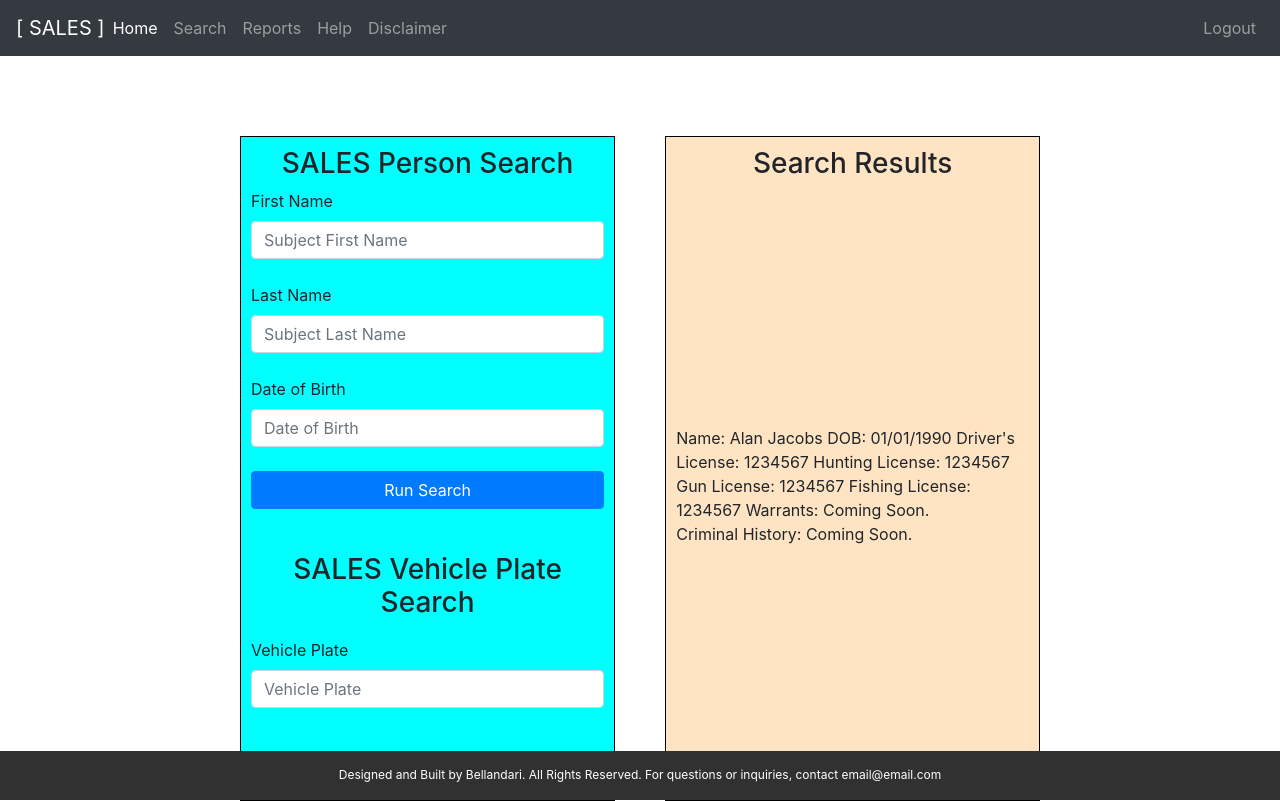
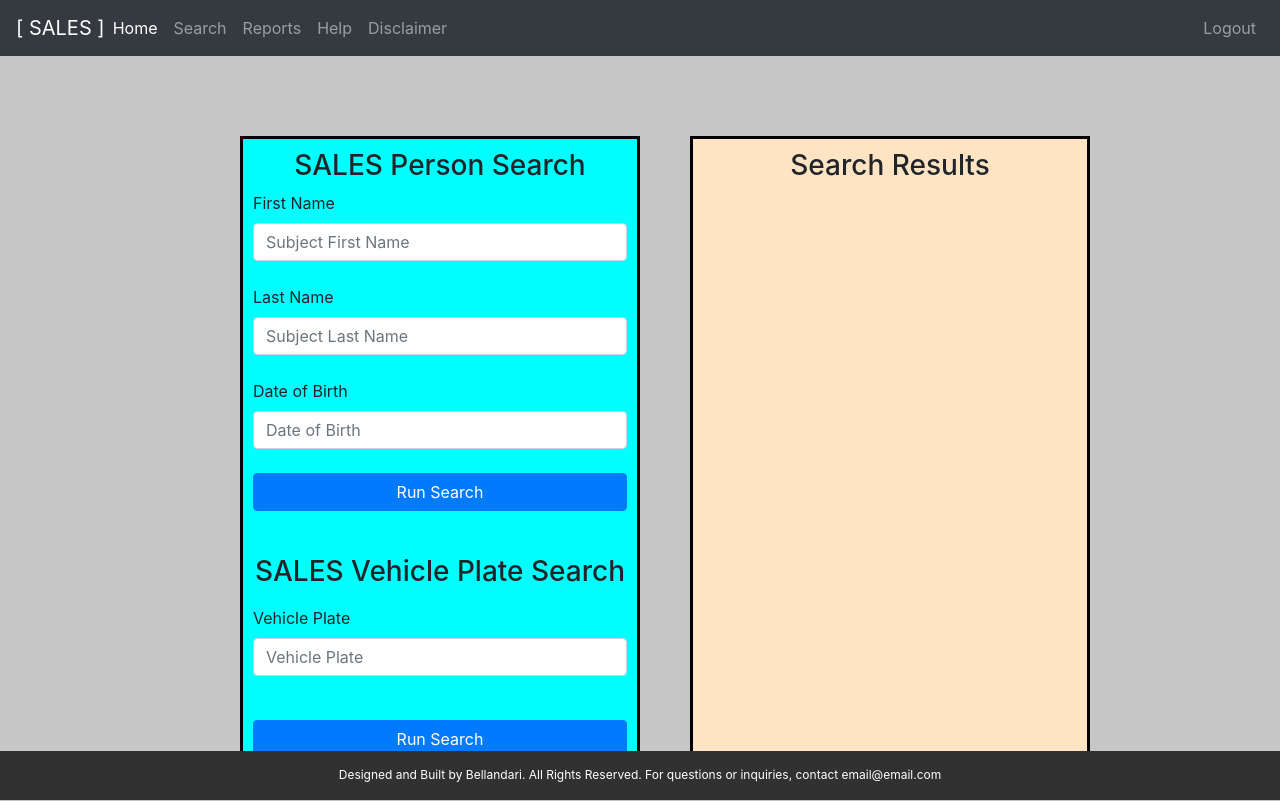
Before and after one commit to bellandari/MDT-Project, a Flask app: page /search in a window 1280 px wide. Run offline with Flask 3, Linux system fonts and the light colour scheme; the visitor is signed in with stand-in values (Sample User, id 1); data that the repository does not hold is empty; some libraries are stand-ins or nearby versions.

Commit message:
Template Updates

```diff
--- a/website/static/css/main.css
+++ b/website/static/css/main.css
@@ -1,10 +1,103 @@
+/* ------------------------- Search Page ------------------------- */
+
+.grid {
+
+  display: grid;
+  grid-template-columns: 400px 400px;
+  grid-gap: 50px;
+
+  width: 800px;
+  height: 500px;
+
+  margin: 80px auto;
+
+}
+
+.box {
+
+  display: grid;
+  padding: 10px;
+  grid-gap: 10px;
+
+}
+
+.box.searchcontainer {
+
+  display: grid;
+  grid-column: 1;
+
+  border-style: solid;
+  border-width: 3px;
+  border-color: #000;
+
+  background-color: aqua;
+
+}
+
+.box.resultscontainer {
+
+  display: grid;
+  grid-column: 2;
+
+  border-style: solid;
+  border-width: 3px;
+  border-color: #000;
+
+  background-color: bisque;
+  overflow-y: scroll;
+
+}
+
+h3.searchpage {
+
+  text-align: center;
+
+}
+
+/* ------------------------- Home Page ------------------------- */
+
+.float-container {
+
+  padding: 20px;
+
+}
+
+.float-child {
+
+  width: 50%;
+  float: left;
+  padding: 20px;
+
+}
+
+.logincontainer {
+
+  width: 400px;
+  padding: 50px;
+  margin: auto;
+
+}
+
+.information {
+
+  font-size: 14px;
+
+}
+
+.updates {
+
+  font-size: 14px;
+
+}
+
+/* ------------------------- Global ------------------------- */
+
 body {
 
-  margin: 0;
-  padding: 0;
   font-family: "Helvetica Neue", Helvetica, Arial, sans-serif;
   font-size: 12px;
   color: #444;
+  background-color: #c6c6c6 !important;
 
 }
 
@@ -29,75 +122,6 @@
 
 }
 
-.grid {
-
-  display: grid;
-  grid-template-columns: auto auto;
-  grid-gap: 50px;
-
-  width: 800px;
-  height: 500px;
-
-  margin: 80px auto;
-
-}
-
-
-.box {
-
-  display: grid;
-  padding: 10px;
-  grid-gap: 10px;
-
-}
-
-.box.searchcontainer {
-
-  display: grid;
-
-  grid-column: 1;
-
-
-  border-style: solid;
-  border-width: 1px;
-  border-color: #000;
-
-  background-color: aqua;
-
-}
-
-.box.resultscontainer {
-
-  display: grid;
-
-  grid-column: 2;
-
-  border-style: solid;
-  border-width: 1px;
-  border-color: #000;
-
-  background-color: bisque;
-
-}
-
-
-.float-container {
-
-  border-width: 3px;
-  border-style: solid;
-  border-color: #fff;
-  padding: 20px;
-
-}
-
-.float-child {
-
-  width: 50%;
-  float: left;
-  padding: 20px;
-
-}
-
 .footer {
 
   position: fixed;
--- a/website/templates/search.html
+++ b/website/templates/search.html
@@ -3,63 +3,97 @@
 {% block content %}
 
 <!-------------------------------------------------------------------------------------------------------->
+
 <div class="grid">
+
   <div class="box searchcontainer">
+
     <form id="person" method="post">
-      <h3 align="center">SALES Person Search</h3>
 
-      <!-- First Name Form -->
+      <h3 class="searchpage">SALES Person Search</h3>
+
       <div class = "person-group">
+
         <label for="firstName">First Name</label>
+
         <input
+
           type="text"
           class="form-control"
           id="firstName"
           name="firstName"
           placeholder="Subject First Name">
+
         </input>
+
       </div>
+
       <br>
+
       <div class = "person-group">
+
         <label for="lastName">Last Name</label>
+
         <input
+
           type="text"
           class="form-control"
           id="lastName"
           name="lastName"
           placeholder="Subject Last Name">
+
         </input>
+
       </div>
+
       <br>
+
       <div class = "person-group">
+
         <label for="dob">Date of Birth</label>
+
         <input
+
           type="text"
           class="form-control"
           id="dob"
           name="dob"
           placeholder="Date of Birth">
+
         </input>
+
       </div>
-      <br>
-    <button type="submit" class="btn btn-primary btn-block" data-toggle="modal" data-target="#personmodal">Run Search</button>
-    </form>
-<!-------------------------------------------------------------------------------------------------------->
+
       <br>
 
-    <h3 align="center">SALES Vehicle Plate Search</h3>
+      <button type="submit" class="btn btn-primary btn-block" data-toggle="modal" data-target="#personmodal">Run Search</button>
+
+    </form>
+
+    <!-------------------------------------------------------------------------------------------------------->
+
+    <br>
+
+    <h3 class="searchpage">SALES Vehicle Plate Search</h3>
 
     <div class = "vehicle-group">
+
       <form method="post">
+
         <label for="vehiclePlate">Vehicle Plate</label>
+
         <input
+
           type="text"
           class="form-control"
           id="vehiclePlate"
           name="vehiclePlate"
           placeholder="Vehicle Plate">
+
         </input>
+
       </form>
+
     </div>
 
     <br>
@@ -68,22 +102,15 @@
 
   </div>
 
+  <!-------------------------------------------------------------------------------------------------------->
+
   <div class="box resultscontainer">
 
-    <h3 align="center">Search Results</h3>
+    <div class="resultsdisplay">
+
+      <h3 class="searchpage">Search Results</h3>
 
         <p>
-
-    Name: Alan Jacobs
-    DOB: 01/01/1990
-    Driver's License: 1234567
-    Hunting License: 1234567
-    Gun License: 1234567
-    Fishing License: 1234567
-
-    Warrants: Coming Soon. <br>
-    Criminal History: Coming Soon.
-
 
           {% for results in results %}
 
@@ -102,6 +129,9 @@
         </p>
 
       </div>
+
+    </div>
+
   </div>
 
 {% endblock %}
--- a/website/views.py
+++ b/website/views.py
@@ -5,11 +5,9 @@
 import json
 from sqlalchemy import create_engine
 from sqlalchemy.orm import sessionmaker
-import os
 
-file_path = os.path.abspath(os.getcwd())+"instance/mdt.db"
 
-engine = create_engine('sqlite:///'+file_path)
+engine = create_engine('sqlite:///instance/mdt.db')
 Session = sessionmaker(bind=engine)
 session = Session()
 
```
Also changed, not shown: other parts of website/static/css/main.css (+0 -70 lines). Lines whose indentation alone changed are shown as unchanged.
